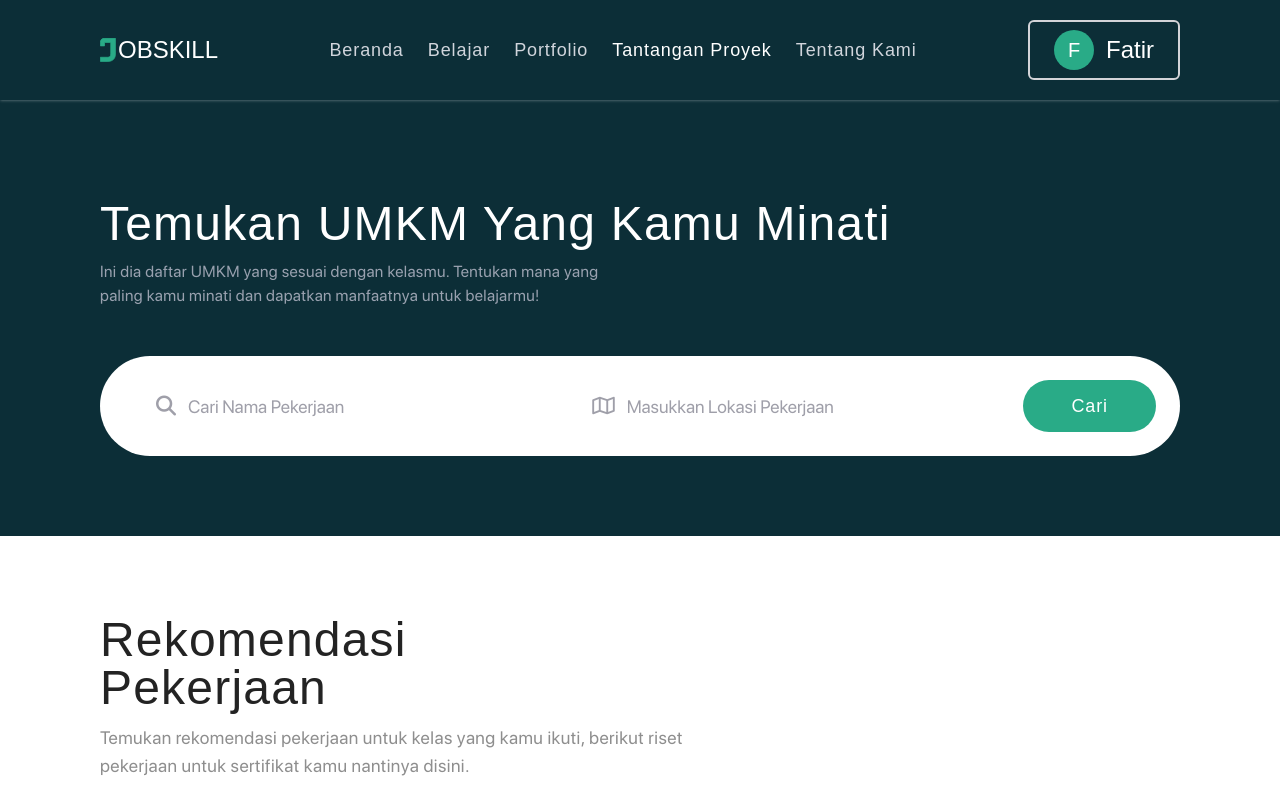
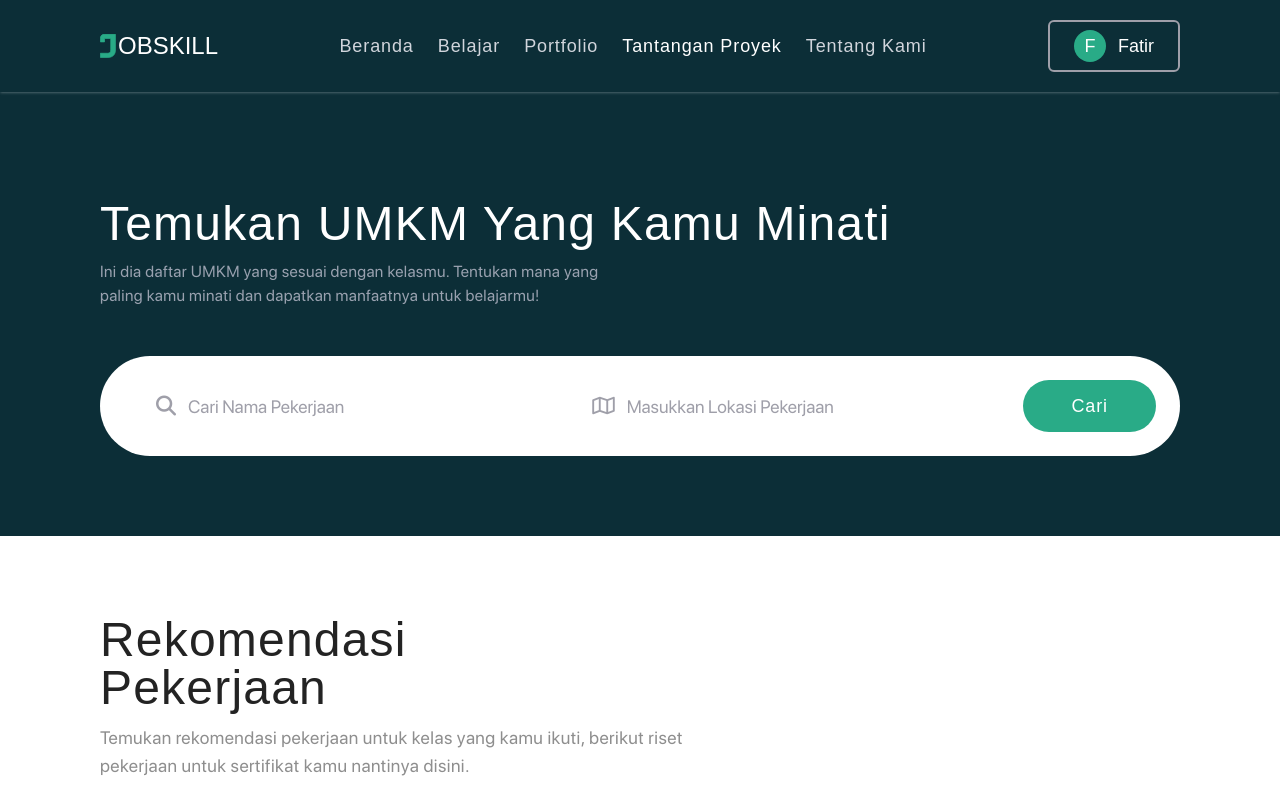
Before and after one commit to MuhammadAndromeda/jobskill, a website: page pages/intern.html in a window 1280 px wide. Shown: the top 800 px of the page. Drawn offline with Linux system fonts and the light colour scheme; a web font is replaced by a local one.

Commit message:
Udah YEEE!!!

```diff
--- a/pages/intern.html
+++ b/pages/intern.html
@@ -33,7 +33,10 @@
             </div>
 
             <div class="gap-4 flex justify-center items-center">
-                <a href="#" class="py-2 px-6 bg-background border-2 border-zinc-300 rounded-md text-white text-left text-2xl font-sf-medium capitalize gap-3 flex justify-center items-center"><span class="w-10 h-10 bg-primary rounded-full text-white text-xl font-sf-bold uppercase flex justify-center items-center">f</span>fatir</a>
+                <a href="#" class="py-2 px-6 bg-background border-2 border-zinc-400 rounded-md text-white text-left text-lg font-sf-medium capitalize gap-3 flex justify-center items-center">
+                    <span class="w-8 h-8 bg-primary rounded-full text-white text-lg font-sf-bold uppercase flex justify-center items-center">f</span>
+                    fatir
+                </a>
             </div>
         </nav>
     </header>
```
Also changed, not shown: index.html (+4 -1 lines), pages/detail_kelas.html (+4 -1 lines), dist/output.css.
